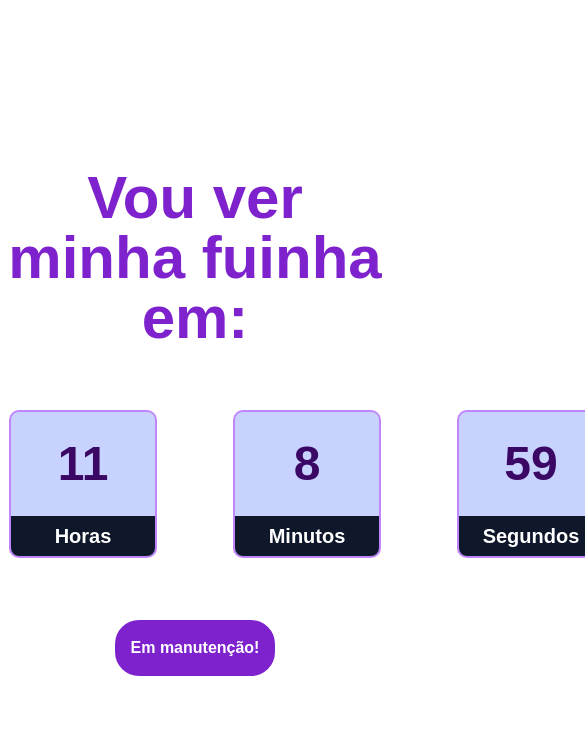
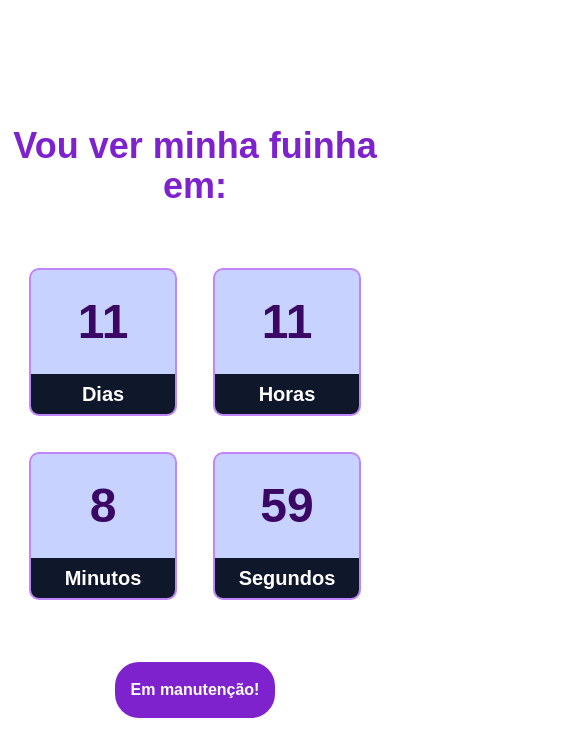
Before and after one commit to Nathan-013/Countdown-next, a Next.js app: page / in a window 390 px wide. Shown: the top 756 px of the page, 585 px wide, since content can reach past the window. Built offline with nearby package versions, Linux system fonts and the light colour scheme.

Commit message:
responsive

```diff
--- a/app/page.js
+++ b/app/page.js
@@ -8,11 +8,11 @@ export default function Home() {
 
   return (
     <div className='flex flex-col gap-16 justify-center items-center h-screen'>
-      <h1 className="text-6xl font-bold text-center text-purple-700">
+      <h1 className="text-4xl lg:text-6xl font-bold text-center text-purple-700">
         Vou ver minha fuinha em:
       </h1>
 
-      <div className='flex justify-center gap-20'>
+      <div className='flex justify-center gap-10 w-30 flex-wrap'>
         <Contador title="Dias" number={day} />
 
         <Contador title="Horas" number={hour} />
```
